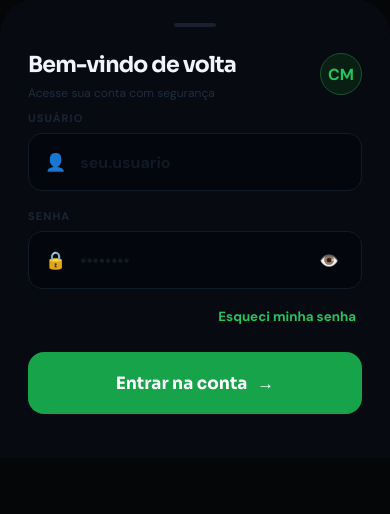
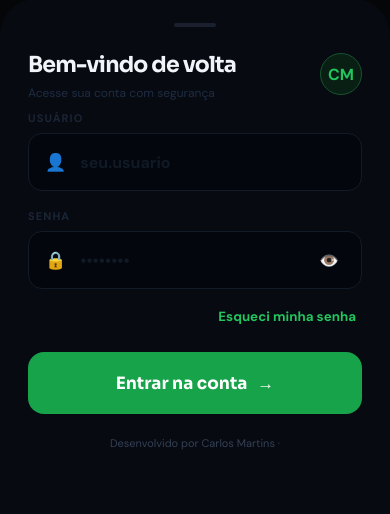
Before and after one commit to carlosmartins-ti/Controle-financeiro-martins-2.0, a FastAPI app: page / in a window 390 px wide. Shown: the part 422-936 px from the top of the page. Before the commit the page ends 836 px from the top, so only its background shows below. Run offline with FastAPI, Linux system fonts and the light colour scheme.

Commit message:
Update style.css

```diff
--- a/static/style.css
+++ b/static/style.css
@@ -1727,3 +1727,52 @@ select {
     border-radius: 18px;
   }
 }
+/* =========================================================
+   AJUSTES RECENTES - DASHBOARD / MOBILE / MARCA
+========================================================= */
+
+@media (max-width: 960px) {
+  .chart-card {
+    padding: 10px !important;
+    border-radius: 18px !important;
+    overflow: hidden !important;
+  }
+
+  #pieChart {
+    min-height: 430px !important;
+  }
+}
+
+@media (max-width: 960px) and (prefers-color-scheme: dark) {
+  .chart-card,
+  #pieChart {
+    background: #0b1220 !important;
+  }
+}
+
+@media (max-width: 960px) and (prefers-color-scheme: light) {
+  .chart-card,
+  #pieChart {
+    background: #ffffff !important;
+  }
+}
+
+@media (max-width: 768px) {
+  .gf-made {
+    display: flex !important;
+    justify-content: center !important;
+    margin-top: 22px !important;
+    padding-bottom: 20px !important;
+  }
+
+  .gf-made-line {
+    display: none !important;
+  }
+
+  .gf-made-txt {
+    color: #334155 !important;
+    font-size: 11px !important;
+    text-align: center !important;
+    white-space: normal !important;
+  }
+}
```
